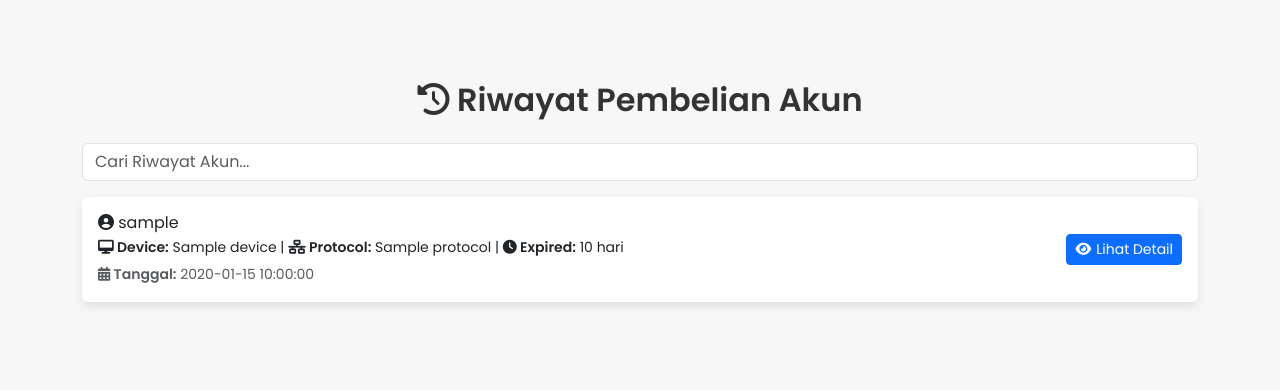
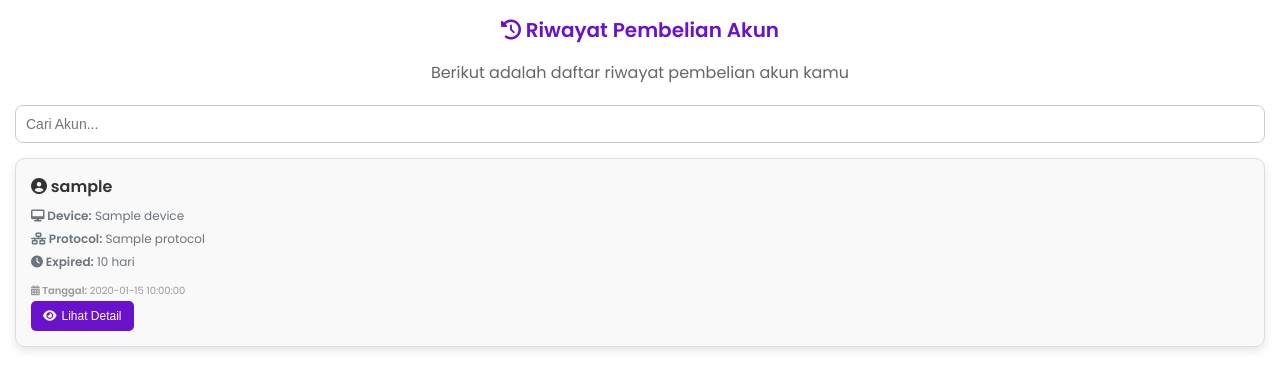
Before and after one commit to Sandhj/Wep-panel, a Flask app: template templates/Vpn/riwayat.html in a window 1280 px wide. Shown: the top 390 px of the page. Run offline with Flask 3, Linux system fonts and the light colour scheme; the template is opened without the code that fills it: most values are stand-ins (such as "Sample title", 1, 10 or a date in 2020).

Commit message:
Add files via upload

```diff
--- a/templates/Vpn/riwayat.html
+++ b/templates/Vpn/riwayat.html
@@ -4,9 +4,6 @@
   <meta charset="UTF-8">
   <meta name="viewport" content="width=device-width, initial-scale=1.0">
   <title>Riwayat User Session</title>
-
-    <!-- Bootstrap CSS -->
-    <link href="https://cdn.jsdelivr.net/npm/bootstrap@5.3.0/dist/css/bootstrap.min.css" rel="stylesheet">
 
   <!-- Font Poppins -->
   <link href="https://fonts.googleapis.com/css2?family=Poppins:wght@300;400;600&display=swap" rel="stylesheet">
@@ -15,92 +12,179 @@
   <link rel="stylesheet" href="https://cdnjs.cloudflare.com/ajax/libs/font-awesome/6.4.2/css/all.min.css">
 
   <style>
+    * {
+      margin: 0;
+      padding: 0;
+      box-sizing: border-box;
+    }
+
     body {
       font-family: 'Poppins', sans-serif;
-        background-color: #f7f7f7;
-        padding-top: 57px;
+      background-color: #ffffff; /* Background putih */
+      color: #333;
+      padding: 15px;
     }
 
     h2 {
+      font-size: 20px;
       font-weight: 600;
-        color: #333;
-      }
-      p {
-        font-size: 14px;
+      text-align: center;
+      margin-bottom: 15px;
+      color: #6a11cb; /* Judul dengan warna ungu */
     }
 
+    /* Input Search */
+    input[type="text"] {
+      width: 100%;
+      padding: 10px;
+      border: 1px solid #ccc;
+      border-radius: 8px;
+      font-size: 14px;
+      margin-bottom: 15px;
+      outline: none;
+      transition: border-color 0.3s ease;
+    }
+
+    input[type="text"]:focus {
+      border-color: #6a11cb; /* Border ungu saat difokuskan */
+      box-shadow: 0 0 5px rgba(106, 17, 203, 0.3); /* Glow ungu */
+    }
+
+    /* Session Card */
     .session-card {
-        border: none;
+      background: #f9f9f9;
+      border: 1px solid #ddd;
       border-radius: 10px;
-        background: #ffffff;
       box-shadow: 0px 4px 10px rgba(0, 0, 0, 0.1);
+      padding: 15px;
+      margin-bottom: 10px;
       transition: transform 0.2s ease-in-out;
     }
 
     .session-card:hover {
       transform: translateY(-3px);
+      box-shadow: 0px 6px 15px rgba(0, 0, 0, 0.15); /* Shadow lebih dalam saat hover */
     }
 
+    .session-card h6 {
+      font-size: 16px;
+      font-weight: 600;
+      margin-bottom: 8px;
+      color: #333;
+    }
+
+    .session-card p {
+      font-size: 12px;
+      color: #6c757d;
+      margin-bottom: 5px;
+    }
+
+    .session-card small {
+      font-size: 10px;
+      color: #999;
+    }
+
+    /* Button Lihat Detail */
     .see-output-btn {
       display: flex;
       align-items: center;
       gap: 5px;
+      font-size: 12px;
       font-weight: 500;
+      color: #fff;
+      background-color: #6a11cb; /* Tombol dengan warna ungu */
+      padding: 8px 12px;
+      border: none;
+      border-radius: 5px;
+      cursor: pointer;
+      transition: background-color 0.3s ease;
+    }
+
+    .see-output-btn:hover {
+      background-color: #4e0d9b; /* Ungu lebih gelap saat hover */
+    }
+
+    /* Toast Notification */
+    .toast-container {
+      position: fixed;
+      bottom: 20px;
+      left: 50%;
+      transform: translateX(-50%);
+      z-index: 1000;
+    }
+
+    .toast {
+      background: #fff;
+      border-radius: 10px;
+      box-shadow: 0px 4px 10px rgba(0, 0, 0, 0.1);
+      max-width: 300px;
+      overflow: hidden;
+      display: none;
+    }
+
+    .toast-header {
+      display: flex;
+      justify-content: space-between;
+      align-items: center;
+      padding: 10px;
+      background: #6a11cb; /* Header toast dengan warna ungu */
+      color: #fff;
+      border-bottom: 1px solid #ddd;
+    }
+
+    .toast-body {
+      padding: 10px;
+      font-size: 14px;
+      max-height: 200px;
+      overflow-y: auto;
+    }
+
+    .btn-close {
+      background: none;
+      border: none;
+      font-size: 16px;
+      cursor: pointer;
+      color: #fff;
     }
   </style>
 </head>
 <body>
-    <div class="container my-4">
-      <h2 class="mb-4 text-center"><i class="fas fa-history"></i> Riwayat Pembelian Akun</h2>
+  <div class="container">
+    <h2><i class="fas fa-history"></i> Riwayat Pembelian Akun</h2>
+    <p style="text-align: center; color: #666; margin-bottom: 20px;">Berikut adalah daftar riwayat pembelian akun kamu</p>
 
     <!-- Input Pencarian -->
-      <div class="mb-3">
-        <input type="text" id="searchInput" class="form-control" placeholder="Cari Riwayat Akun...">
-      </div>
+    <input type="text" id="searchInput" placeholder="Cari Akun..." />
 
     <!-- List session -->
-      <div class="list-group" id="sessionList">
+    <div id="sessionList">
       {% for session in sessions %}
-        <div class="list-group-item session-card p-3 session-item">
-          <div class="d-flex justify-content-between align-items-center">
-            <div>
-              <h6 class="mb-1 username"><i class="fas fa-user-circle"></i> {{ session.username }}</h6>
-              <p class="mb-1">
-                <strong><i class="fas fa-desktop"></i> Device:</strong> {{ session.device }} |
-                <strong><i class="fas fa-network-wired"></i> Protocol:</strong> {{ session.protocol }} |
-                <strong><i class="fas fa-clock"></i> Expired:</strong> {{ session.expired }} hari
-              </p>
-              <small class="text-muted">
-                <strong><i class="fas fa-calendar-alt"></i> Tanggal:</strong> {{ session.created_at }}
-              </small>
-            </div>
-            <div>
-              <!-- Menggunakan filter 'escape' agar output ter-escape dengan baik -->
-              <button class="btn btn-primary btn-sm see-output-btn" data-output="{{ session.output|escape }}">
+      <div class="session-card session-item">
+        <h6 class="username"><i class="fas fa-user-circle"></i> {{ session.username }}</h6>
+        <p><strong><i class="fas fa-desktop"></i> Device:</strong> {{ session.device }}</p>
+        <p><strong><i class="fas fa-network-wired"></i> Protocol:</strong> {{ session.protocol }}</p>
+        <p><strong><i class="fas fa-clock"></i> Expired:</strong> {{ session.expired }} hari</p>
+        <small><strong><i class="fas fa-calendar-alt"></i> Tanggal:</strong> {{ session.created_at }}</small>
+        <button class="see-output-btn" data-output="{{ session.output|escape }}">
           <i class="fas fa-eye"></i> Lihat Detail
         </button>
-            </div>
-          </div>
       </div>
       {% endfor %}
     </div>
   </div>
 
-    <!-- Toast Container (Bootstrap 5) -->
-    <div class="toast-container position-fixed bottom-0 end-0 p-3">
-      <div id="customToast" class="toast" role="alert" aria-live="assertive" aria-atomic="true">
+  <!-- Toast Notification -->
+  <div class="toast-container">
+    <div id="customToast" class="toast">
       <div class="toast-header">
         <strong class="me-auto">Detail Output</strong>
-          <button type="button" class="btn-close" data-bs-dismiss="toast" aria-label="Close"></button>
+        <button class="btn-close" onclick="hideToast()">&times;</button>
       </div>
-        <div class="toast-body" id="toastBody" style="max-height: 50vh; overflow-y: auto;">
+      <div class="toast-body" id="toastBody">
         <!-- Output akan ditampilkan di sini -->
       </div>
     </div>
   </div>
-
-    <!-- Bootstrap JS Bundle -->
-    <script src="https://cdn.jsdelivr.net/npm/bootstrap@5.3.0/dist/js/bootstrap.bundle.min.js"></script>
 
   <script>
     document.addEventListener('DOMContentLoaded', function () {
@@ -119,14 +203,21 @@
       // Setup toast
       var toastEl = document.getElementById('customToast');
       var toastBody = document.getElementById('toastBody');
-        var toast = new bootstrap.Toast(toastEl, { autohide: false });
+
+      function showToast(output) {
+        toastBody.textContent = output;
+        toastEl.style.display = 'block';
+      }
+
+      function hideToast() {
+        toastEl.style.display = 'none';
+      }
 
       // Pasang event listener untuk setiap tombol lihat detail
       document.querySelectorAll('.see-output-btn').forEach(function(button) {
         button.addEventListener('click', function() {
           var output = button.getAttribute('data-output');
-            toastBody.textContent = output;
-            toast.show();
+          showToast(output);
         });
       });
     });
```
Also changed, not shown: templates/Vpn/create.html (+5 -4 lines), templates/Vpn/result.html (+6 -7 lines). Lines whose indentation alone changed are shown as unchanged.
